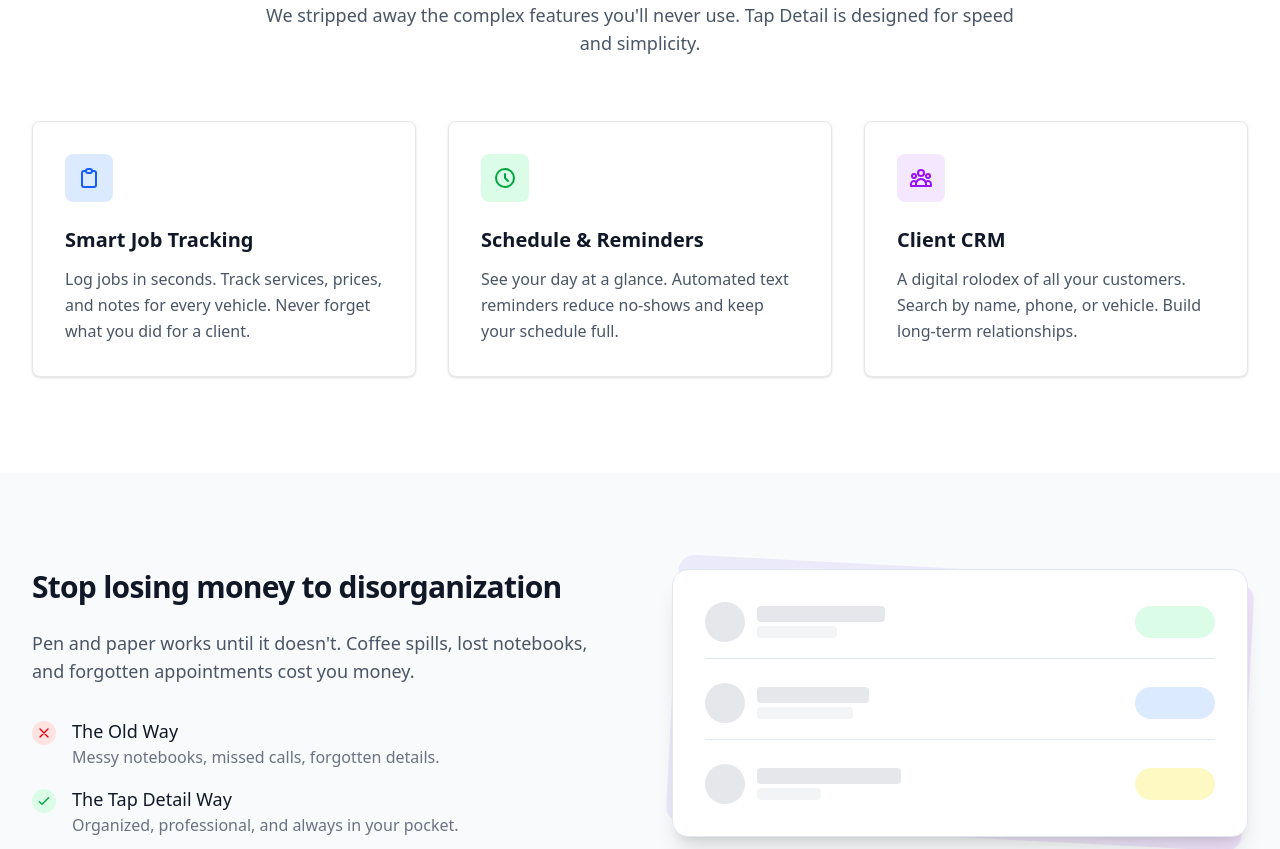
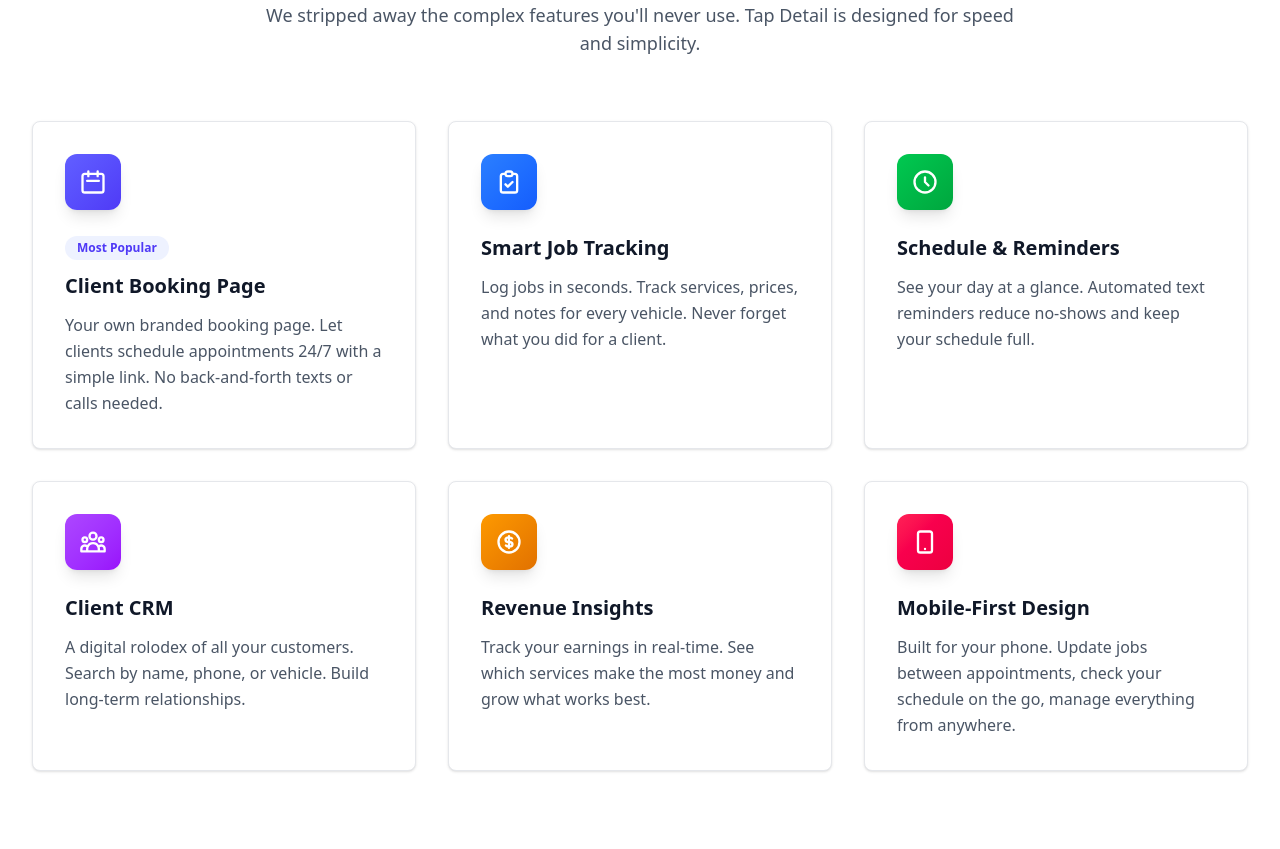
Before and after one commit to sijun-kevin-hu/tap-detail-app, a Next.js app: page / in a window 1280 px wide. Shown: the part 1640-2489 px from the top of the page. Built offline with nearby package versions, Linux system fonts and the light colour scheme; no server answers.

Commit message:
feat: Redesign and expand feature section with new cards, updated content, and enhanced styling.

```diff
--- a/src/app/page.tsx
+++ b/src/app/page.tsx
@@ -78,12 +78,26 @@
                         </p>
                     </div>
 
-                    <div className="grid grid-cols-1 md:grid-cols-3 gap-8">
-                        {/* Feature 1 */}
-                        <div className="card p-8 hover:shadow-lg transition-shadow duration-300">
-                            <div className="w-12 h-12 bg-blue-100 rounded-lg flex items-center justify-center mb-6 text-blue-600">
-                                <svg className="w-6 h-6" fill="none" viewBox="0 0 24 24" stroke="currentColor">
-                                    <path strokeLinecap="round" strokeLinejoin="round" strokeWidth={2} d="M9 5H7a2 2 0 00-2 2v12a2 2 0 002 2h10a2 2 0 002-2V7a2 2 0 00-2-2h-2M9 5a2 2 0 002 2h2a2 2 0 002-2M9 5a2 2 0 012-2h2a2 2 0 012 2" />
+                    <div className="grid grid-cols-1 md:grid-cols-2 lg:grid-cols-3 gap-8">
+                        {/* Feature 1 - Booking Page */}
+                        <div className="group card p-8 hover:shadow-2xl hover:-translate-y-1 transition-all duration-300 border-2 border-transparent hover:border-indigo-100">
+                            <div className="w-14 h-14 bg-gradient-to-br from-indigo-500 to-indigo-600 rounded-xl flex items-center justify-center mb-6 text-white group-hover:scale-110 transition-transform duration-300 shadow-lg">
+                                <svg className="w-7 h-7" fill="none" viewBox="0 0 24 24" stroke="currentColor">
+                                    <path strokeLinecap="round" strokeLinejoin="round" strokeWidth={2} d="M8 7V3m8 4V3m-9 8h10M5 21h14a2 2 0 002-2V7a2 2 0 00-2-2H5a2 2 0 00-2 2v12a2 2 0 002 2z" />
+                                </svg>
+                            </div>
+                            <span className="inline-block px-3 py-1 text-xs font-semibold text-indigo-600 bg-indigo-50 rounded-full mb-3">Most Popular</span>
+                            <h3 className="text-xl font-bold text-gray-900 mb-3">Client Booking Page</h3>
+                            <p className="text-gray-600 leading-relaxed">
+                                Your own branded booking page. Let clients schedule appointments 24/7 with a simple link. No back-and-forth texts or calls needed.
+                            </p>
+                        </div>
+
+                        {/* Feature 2 - Smart Job Tracking */}
+                        <div className="group card p-8 hover:shadow-2xl hover:-translate-y-1 transition-all duration-300">
+                            <div className="w-14 h-14 bg-gradient-to-br from-blue-500 to-blue-600 rounded-xl flex items-center justify-center mb-6 text-white group-hover:scale-110 transition-transform duration-300 shadow-lg">
+                                <svg className="w-7 h-7" fill="none" viewBox="0 0 24 24" stroke="currentColor">
+                                    <path strokeLinecap="round" strokeLinejoin="round" strokeWidth={2} d="M9 5H7a2 2 0 00-2 2v12a2 2 0 002 2h10a2 2 0 002-2V7a2 2 0 00-2-2h-2M9 5a2 2 0 002 2h2a2 2 0 002-2M9 5a2 2 0 012-2h2a2 2 0 012 2m-6 9l2 2 4-4" />
                                 </svg>
                             </div>
                             <h3 className="text-xl font-bold text-gray-900 mb-3">Smart Job Tracking</h3>
@@ -92,10 +106,10 @@
                             </p>
                         </div>
 
-                        {/* Feature 2 */}
-                        <div className="card p-8 hover:shadow-lg transition-shadow duration-300">
-                            <div className="w-12 h-12 bg-green-100 rounded-lg flex items-center justify-center mb-6 text-green-600">
-                                <svg className="w-6 h-6" fill="none" viewBox="0 0 24 24" stroke="currentColor">
+                        {/* Feature 3 - Schedule & Reminders */}
+                        <div className="group card p-8 hover:shadow-2xl hover:-translate-y-1 transition-all duration-300">
+                            <div className="w-14 h-14 bg-gradient-to-br from-green-500 to-green-600 rounded-xl flex items-center justify-center mb-6 text-white group-hover:scale-110 transition-transform duration-300 shadow-lg">
+                                <svg className="w-7 h-7" fill="none" viewBox="0 0 24 24" stroke="currentColor">
                                     <path strokeLinecap="round" strokeLinejoin="round" strokeWidth={2} d="M12 8v4l3 3m6-3a9 9 0 11-18 0 9 9 0 0118 0z" />
                                 </svg>
                             </div>
@@ -105,16 +119,42 @@
                             </p>
                         </div>
 
-                        {/* Feature 3 */}
-                        <div className="card p-8 hover:shadow-lg transition-shadow duration-300">
-                            <div className="w-12 h-12 bg-purple-100 rounded-lg flex items-center justify-center mb-6 text-purple-600">
-                                <svg className="w-6 h-6" fill="none" viewBox="0 0 24 24" stroke="currentColor">
+                        {/* Feature 4 - Client CRM */}
+                        <div className="group card p-8 hover:shadow-2xl hover:-translate-y-1 transition-all duration-300">
+                            <div className="w-14 h-14 bg-gradient-to-br from-purple-500 to-purple-600 rounded-xl flex items-center justify-center mb-6 text-white group-hover:scale-110 transition-transform duration-300 shadow-lg">
+                                <svg className="w-7 h-7" fill="none" viewBox="0 0 24 24" stroke="currentColor">
                                     <path strokeLinecap="round" strokeLinejoin="round" strokeWidth={2} d="M17 20h5v-2a3 3 0 00-5.356-1.857M17 20H7m10 0v-2c0-.656-.126-1.283-.356-1.857M7 20H2v-2a3 3 0 015.356-1.857M7 20v-2c0-.656.126-1.283.356-1.857m0 0a5.002 5.002 0 019.288 0M15 7a3 3 0 11-6 0 3 3 0 016 0zm6 3a2 2 0 11-4 0 2 2 0 014 0zM7 10a2 2 0 11-4 0 2 2 0 014 0z" />
                                 </svg>
                             </div>
                             <h3 className="text-xl font-bold text-gray-900 mb-3">Client CRM</h3>
                             <p className="text-gray-600 leading-relaxed">
                                 A digital rolodex of all your customers. Search by name, phone, or vehicle. Build long-term relationships.
+                            </p>
+                        </div>
+
+                        {/* Feature 5 - Payment Tracking */}
+                        <div className="group card p-8 hover:shadow-2xl hover:-translate-y-1 transition-all duration-300">
+                            <div className="w-14 h-14 bg-gradient-to-br from-amber-500 to-amber-600 rounded-xl flex items-center justify-center mb-6 text-white group-hover:scale-110 transition-transform duration-300 shadow-lg">
+                                <svg className="w-7 h-7" fill="none" viewBox="0 0 24 24" stroke="currentColor">
+                                    <path strokeLinecap="round" strokeLinejoin="round" strokeWidth={2} d="M12 8c-1.657 0-3 .895-3 2s1.343 2 3 2 3 .895 3 2-1.343 2-3 2m0-8c1.11 0 2.08.402 2.599 1M12 8V7m0 1v8m0 0v1m0-1c-1.11 0-2.08-.402-2.599-1M21 12a9 9 0 11-18 0 9 9 0 0118 0z" />
+                                </svg>
+                            </div>
+                            <h3 className="text-xl font-bold text-gray-900 mb-3">Revenue Insights</h3>
+                            <p className="text-gray-600 leading-relaxed">
+                                Track your earnings in real-time. See which services make the most money and grow what works best.
+                            </p>
+                        </div>
+
+                        {/* Feature 6 - Mobile First */}
+                        <div className="group card p-8 hover:shadow-2xl hover:-translate-y-1 transition-all duration-300">
+                            <div className="w-14 h-14 bg-gradient-to-br from-rose-500 to-rose-600 rounded-xl flex items-center justify-center mb-6 text-white group-hover:scale-110 transition-transform duration-300 shadow-lg">
+                                <svg className="w-7 h-7" fill="none" viewBox="0 0 24 24" stroke="currentColor">
+                                    <path strokeLinecap="round" strokeLinejoin="round" strokeWidth={2} d="M12 18h.01M8 21h8a2 2 0 002-2V5a2 2 0 00-2-2H8a2 2 0 00-2 2v14a2 2 0 002 2z" />
+                                </svg>
+                            </div>
+                            <h3 className="text-xl font-bold text-gray-900 mb-3">Mobile-First Design</h3>
+                            <p className="text-gray-600 leading-relaxed">
+                                Built for your phone. Update jobs between appointments, check your schedule on the go, manage everything from anywhere.
                             </p>
                         </div>
                     </div>
```
